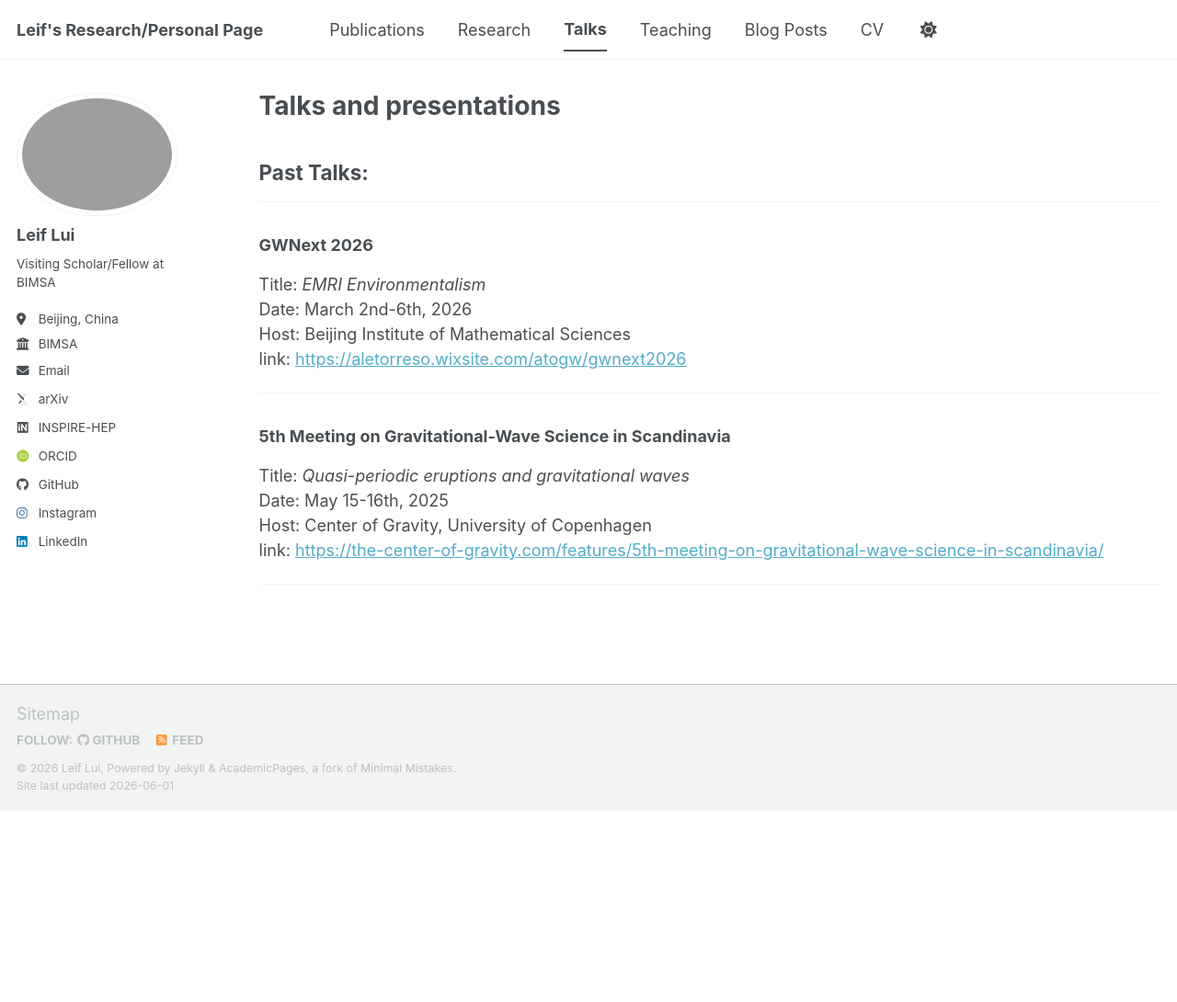
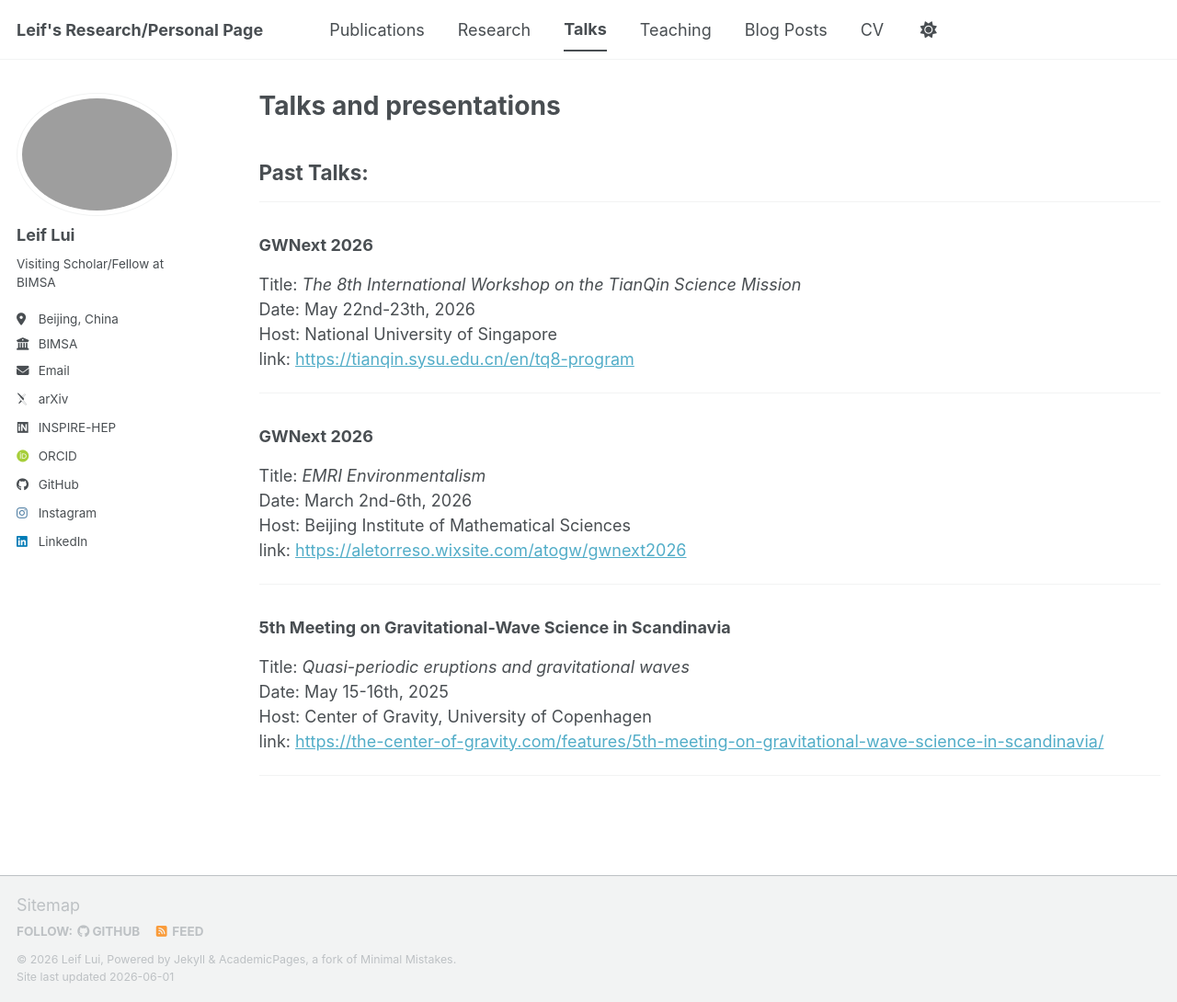
Before and after one commit to leiflui/leiflui.github.io, a Jekyll site: the page built from _pages/talks.md, in a window 1280 px wide and 1090 px high. Shown: the whole window at 92% size. Built offline with Jekyll 4.4.1, drawn with Linux system fonts in a browser that asks for light colours; some web fonts are replaced; a script bundle is joined from its source files by our own code; library files that are not in the unit come from our copies.

Commit message:
Update talks.md

```diff
--- a/_pages/talks.md
+++ b/_pages/talks.md
@@ -6,6 +6,14 @@ author_profile: true
 ---
 
 ## Past Talks:
+------
+
+### GWNext 2026
+Title: *The 8th International Workshop on the TianQin Science Mission* <br>
+Date: May 22nd-23th, 2026<br>
+Host: National University of Singapore<br>
+link: [https://tianqin.sysu.edu.cn/en/tq8-program](https://tianqin.sysu.edu.cn/en/tq8-program)<br>
+
 ------
 
 ### GWNext 2026
```
